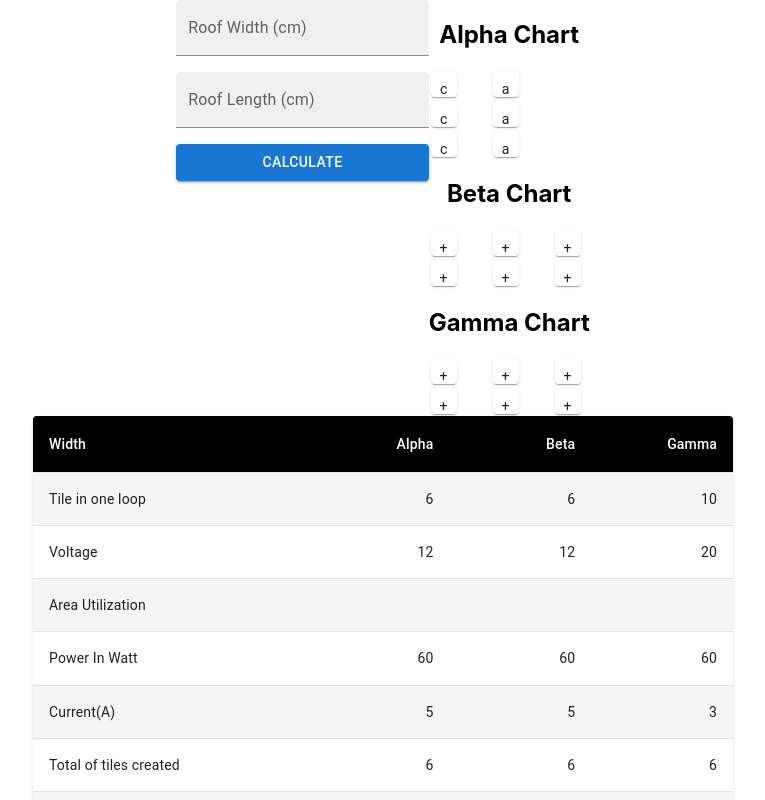
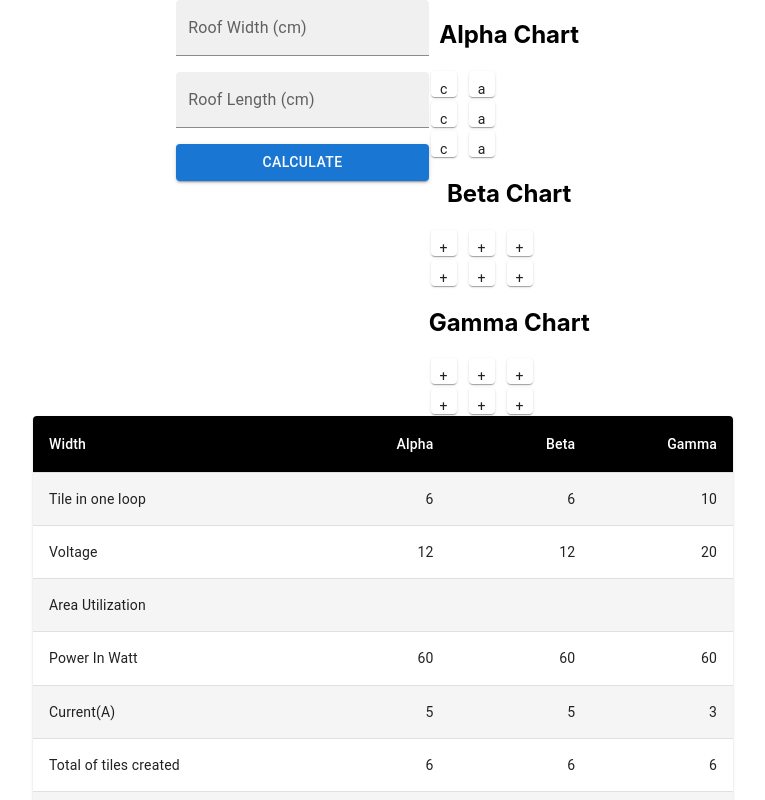
Before and after one commit to rthe1/solar-panel-planner, a React (Create React App) app: page / in a window 1280 px wide. Shown: the top 800 px of the page, without its empty margins (257-1022 px from the left). Built offline with nearby package versions, Linux system fonts and the light colour scheme.

Commit message:
chart resized

```diff
--- a/src/components/DisplaySide.jsx
+++ b/src/components/DisplaySide.jsx
@@ -43,7 +43,7 @@ export default function ResponsiveStack() {
     alphaRow.push(<div>
       <Stack
         direction={{ xs: 'column', sm: 'row' }}
-        spacing={{ xs: 1, sm: 2, md: 4 }}
+        spacing={{ xs: 1, sm: 1, md: 1 }}
       >
         {alphaColumn}
       </Stack>
@@ -76,7 +76,7 @@ for (let i = 0; i < betaRows; i++) {
   betaRow.push(<div>
     <Stack
       direction={{ xs: 'column', sm: 'row' }}
-      spacing={{ xs: 1, sm: 2, md: 4 }}
+      spacing={{ xs: 1, sm: 1, md: 1 }}
     >
       {betaColumn}
     </Stack>
@@ -111,7 +111,7 @@ for (let i = 0; i < gammaRows; i++) {
   gammaRow.push(<div>
     <Stack
       direction={{ xs: 'column', sm: 'row' }}
-      spacing={{ xs: 1, sm: 2, md: 4 }}
+      spacing={{ xs: 1, sm: 1, md: 1 }}
     >
       {gammaColumn}
     </Stack>
```
